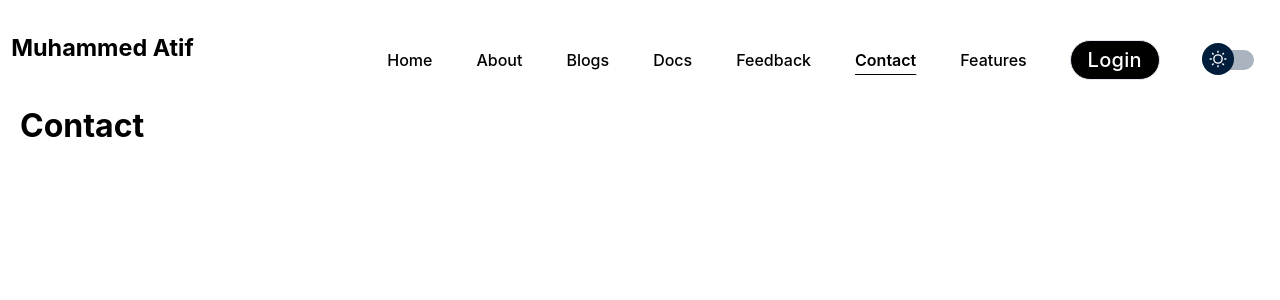
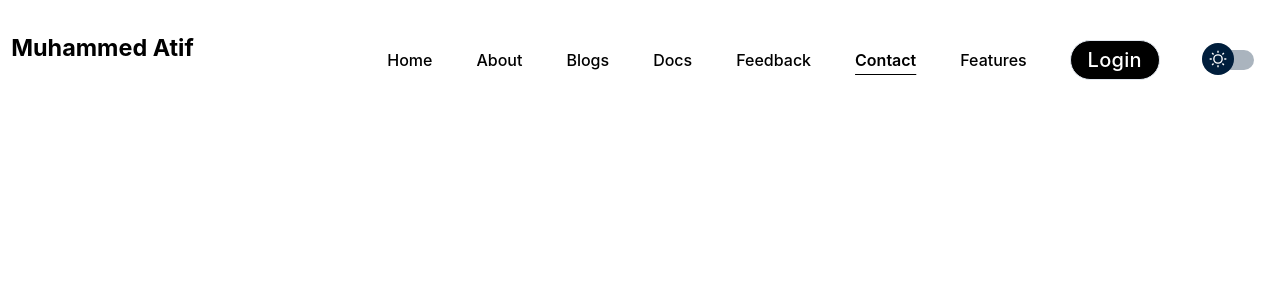
Before and after one commit to M-Atif63/React-Hooks, a React (Create React App) app: page /contact in a window 1280 px wide. Shown: the top 300 px of the page. Built offline with nearby package versions, Linux system fonts and the light colour scheme.

Commit message:
feat: Replace Contact component with AboutUseEffect and update routing

```diff
--- /dev/null
+++ b/src/Components/Pages/AboutUseEffect.jsx
@@ -0,0 +1,26 @@
+// import React, { useContext } from 'react'
+// import { ProjectTheme } from './ChangTheme'
+
+// function AboutUseEffect() {
+//   const {theme} = useContext(ProjectTheme)
+//   return (
+//     <div style={{background:theme==='light'?'white':'#222',color:theme==='light'?'black':'white',height:'100vh'}}>
+//       <h1 style={{padding:'20px',margin:'0px'}}>About UseEffect</h1>
+//     </div>
+//   )
+// }
+
+// export default AboutUseEffect
+
+
+import React from 'react'
+
+function AboutUseEffect() {
+  return (
+    <div>
+
+    </div>
+  )
+}
+
+export default AboutUseEffect
--- a/src/Components/Pages/Contact.jsx
+++ /dev/null
@@ -1,13 +0,0 @@
-import React, { useContext } from 'react'
-import { ProjectTheme } from './ChangTheme'
-
-function Contact() {
-  const {theme} = useContext(ProjectTheme)
-  return (
-    <div style={{background:theme==='light'?'white':'#222',color:theme==='light'?'black':'white',height:'100vh'}}>
-      <h1 style={{padding:'20px',margin:'0px'}}>Contact</h1>
-    </div>
-  )
-}
-
-export default Contact
--- a/src/Components/Route/Routing.jsx
+++ b/src/Components/Route/Routing.jsx
@@ -23,7 +23,7 @@ import { BrowserRouter, Route, Routes } from 'react-router-dom'
 import Navbar from '../navbar/Navbar'
 import Home from '../Pages/Home'
 import Feedback from '../Pages/Feedback'
-import Contact from '../Pages/Contact'
+import Contact from '../Pages/AboutUseEffect'
 import Docs from '../Pages/Docs'
 import Features from '../Pages/Features'
 import Blogs from '../Pages/AboutUseState'
```
